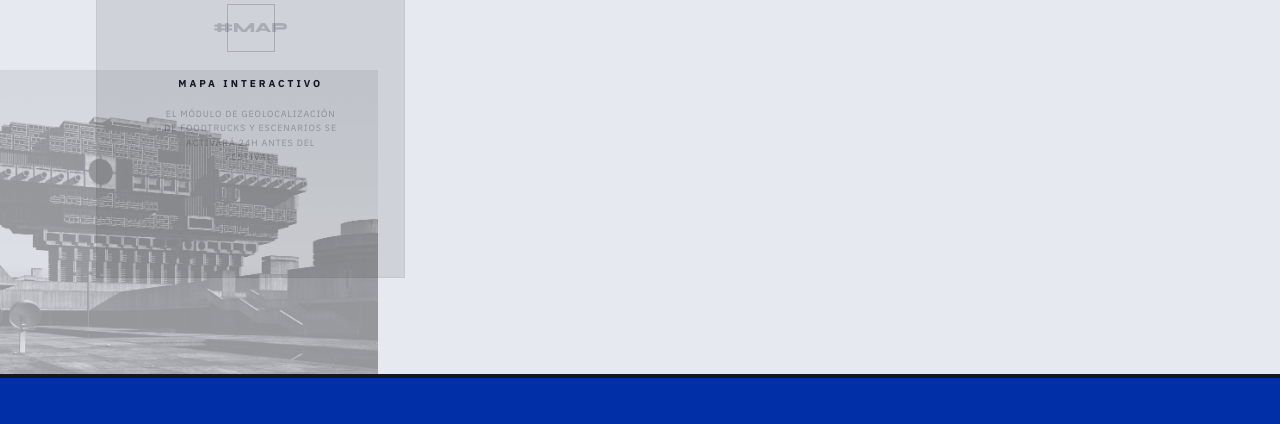
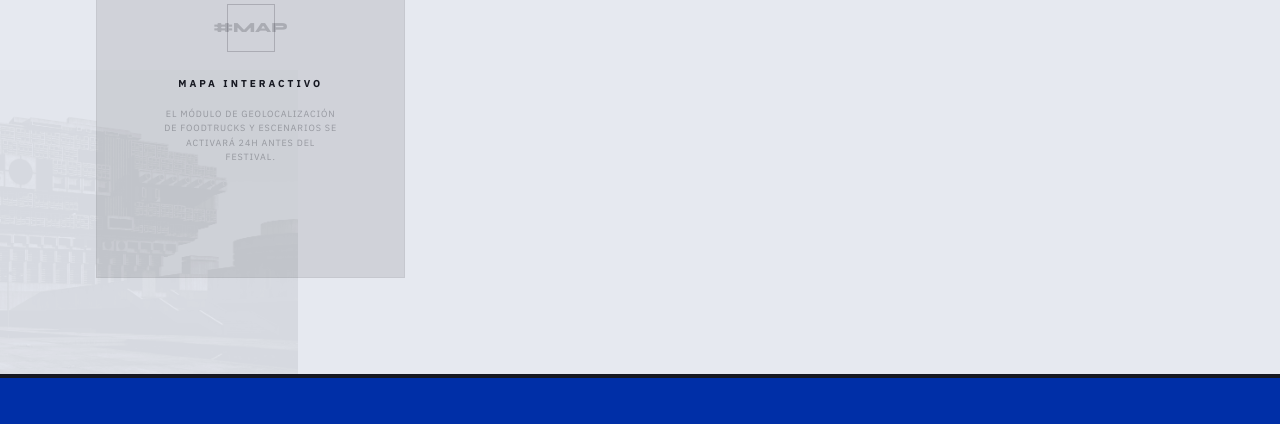
Before and after one commit to miwDev/atlantis-fest-front, a React (Vite) app: page /cliente in a window 1280 px wide. Shown: the part 1326-1750 px from the top of the page. Built offline with nearby package versions, Linux system fonts and the light colour scheme; no server answers.

Commit message:
fix: client portal aesthetic refinements and layout stability

```diff
--- a/src/pages/public/ClientPersonalPage.tsx
+++ b/src/pages/public/ClientPersonalPage.tsx
@@ -48,12 +48,12 @@ export const ClientPersonalPage = () => {
   return (
     <div className="min-h-screen bg-atlantis-white text-atlantis-bg-main font-plex relative overflow-hidden pt-32 pb-24">
 
-      {/* Background Decor Resources - Matching Tickets Style */}
-      <div className="absolute top-1/4 -right-16 md:-right-40 w-[21rem] md:w-[33.6rem] h-auto opacity-40 pointer-events-none mix-blend-multiply z-0">
+      {/* Ambient Decor - Adjusted for better readability */}
+      <div className="absolute top-1/4 -right-32 md:-right-60 w-[21rem] md:w-[33.6rem] h-auto opacity-[0.08] pointer-events-none mix-blend-multiply z-0">
         <img src={ticketImg2} alt="" className="w-full h-full object-cover grayscale" />
       </div>
 
-      <div className="absolute bottom-0 -left-16 md:-left-40 w-[21rem] md:w-[33.6rem] h-auto opacity-40 pointer-events-none mix-blend-multiply z-0">
+      <div className="absolute bottom-0 -left-32 md:-left-60 w-[21rem] md:w-[33.6rem] h-auto opacity-[0.08] pointer-events-none mix-blend-multiply z-0">
         <img src={ticketImg1} alt="" className="w-full h-full object-cover grayscale" />
       </div>
 
```
